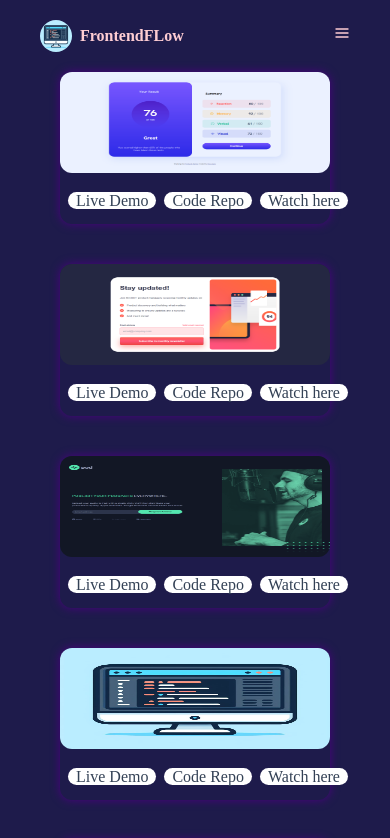
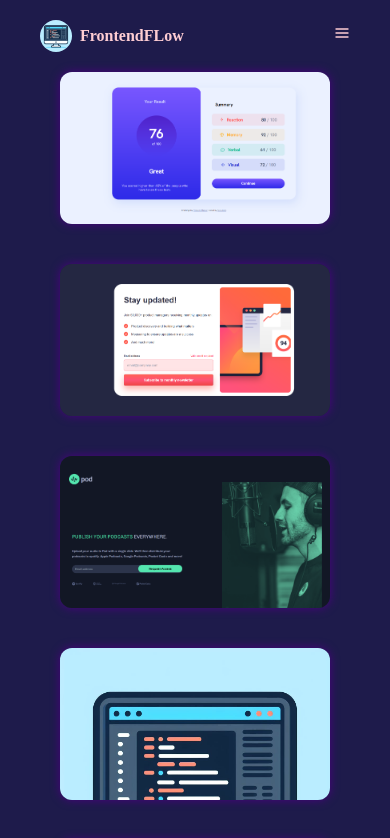
Before and after one commit to Rgit915/frontend-flow, a React (Vite) app: page /projects in a window 390 px wide. Shown: the top 838 px of the page. Built offline with nearby package versions, Linux system fonts and the light colour scheme.

Commit message:
Update image size and overlay on small screens

```diff
--- a/src/pages/Projects.jsx
+++ b/src/pages/Projects.jsx
@@ -14,34 +14,36 @@ const Projects = () => {
             <p>Task# {task.id}</p>
             </span> */}
             <img
-              className="w-full h-2/3 lg:h-full rounded-xl hover:scale-105 transition-transform duration-700 ease-in-out"
+              className="w-full h-full  rounded-xl hover:scale-75 transition-transform duration-700 ease-in-out object-cover object-left-top"
               src={task.image}
               alt={`PC Icon ${task.id}`}
             />
-            <div className="lg:hidden">
-            <div className="flex space-x-2 absolute px-2 py-4 text-nowrap">
-                <Button to={task.liveLink} value={"Live Demo"}/>
+            {/* <div className="hidden">
+              <div className="flex space-x-2 absolute px-2 py-4 text-nowrap">
+                <Button to={task.liveLink} value={"Live"} />
 
-                <Button to={task.codeRepo} value={"Code Repo"}/>
+                <Button to={task.codeRepo} value={"Code"} />
 
-                <Button to={task.watchHere} value={"Watch here"}/>
+                <Button to={task.watchHere} value={"Watch here"} />
               </div>
-               </div>
-            <div className="overlay hidden rounded-b-xl space-y-2 font-mono lg:flex">
+            </div> */}
+            <div className="overlay  rounded-b-xl space-y-2 font-mono ">
+            <p className=" font-black text-[16px]  lg:text-[18px]">{task.title}</p>
               <ul className="list-none flex space-x-2  ">
+
                 {/* Using map to render list items */}
                 {task.tools.map((item, index) => (
-                  <li key={index} className=" text-slate-200 font-bold  px-2">
-                    {item}
+                  <li key={index} className=" text-slate-200 font-bold text-sm px-2">
+                    #{item}
                   </li>
                 ))}
               </ul>
-              <div className="flex space-x-2">
-                <Button to={task.liveLink} value={"Live Demo"}/>
-                <p>|</p>
-                <Button to={task.codeRepo} value={"Code Repo"}/>
-                <p>|</p>
-                <Button to={task.watchHere} value={"Watch here"}/>
+              <div className="flex justify-center items-center space-x-2 text-nowrap">
+                <Button to={task.liveLink} value={"Live"} />
+
+                <Button to={task.codeRepo} value={"Code Repo"} />
+
+                <Button to={task.watchHere} value={"Watch here"} />
               </div>
             </div>
           </div>
```
